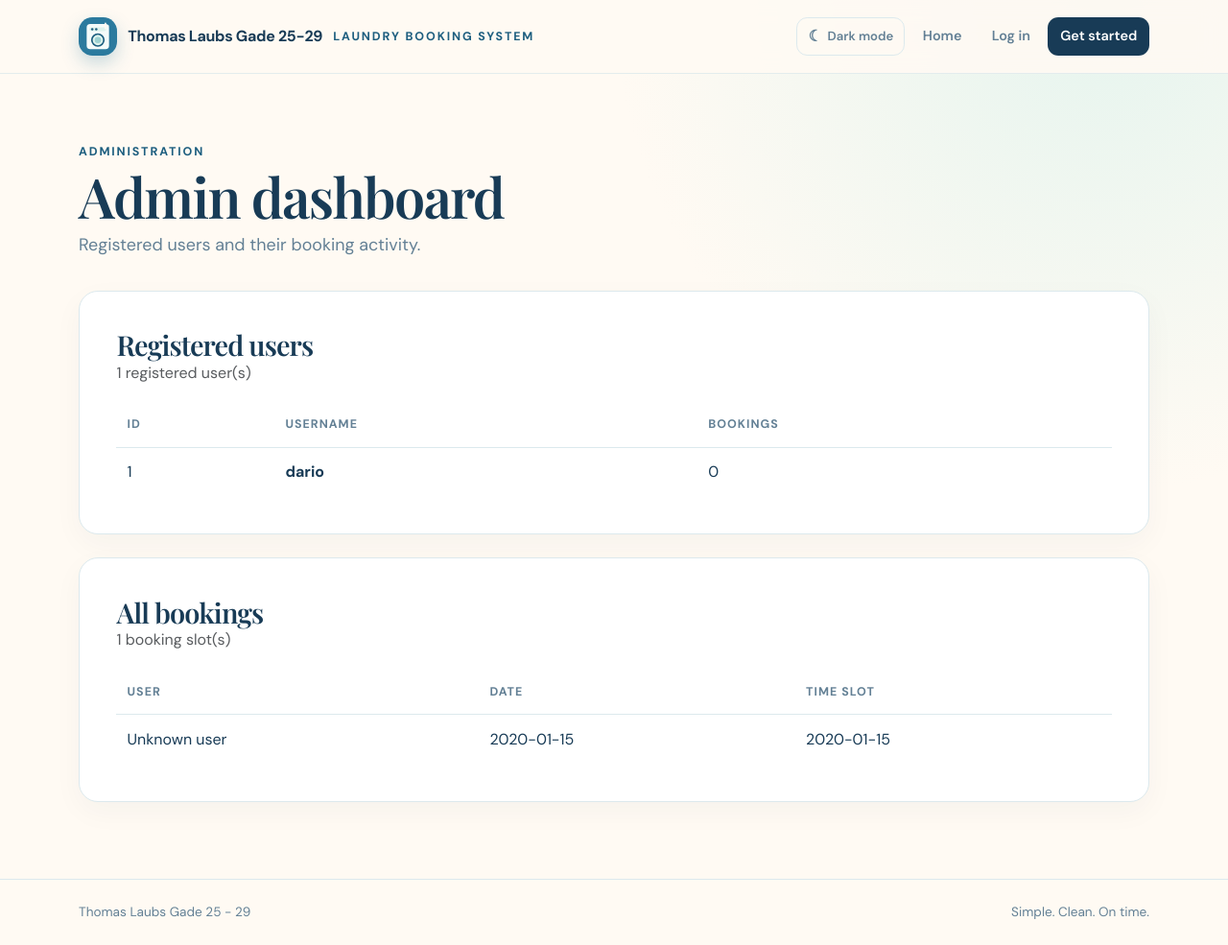
After one commit to elgrandebashky/TLGLaundry, a Flask app: template templates/admin_dashboard.html in a window 1280 px wide. The commit adds this page. Shown: the whole page at 96% size. Run offline with Flask 3, Linux system fonts and the light colour scheme; tables that the repository leaves empty hold one stand-in row (values such as "Sample post"); the template is opened without the code that fills it: values that come from a table or form of the project are taken from there, most other values are stand-ins (such as "Sample title", 1, 10 or a date in 2020).

Commit message:
Update project

```diff
--- a/app.py
+++ b/app.py
@@ -1,4 +1,4 @@
-from flask import Flask, render_template, request, redirect, url_for, flash
+from flask import Flask, abort, render_template, request, redirect, url_for, flash
 from flask_sqlalchemy import SQLAlchemy
 from flask_login import LoginManager, UserMixin, login_user, logout_user, login_required, current_user
 from sqlalchemy.exc import IntegrityError
@@ -18,6 +18,7 @@ TIME_SLOTS = [
     '9:00 - 10:00 PM',
 ]
 BOOKING_HOURS_PER_DAY = 3
+ADMIN_USERNAME = 'bashky'
 CONSECUTIVE_SLOT_GROUPS = [
     TIME_SLOTS[:8],
     TIME_SLOTS[8:],
@@ -171,6 +172,27 @@ def cancel_booking(booking_id):
     flash('Booking cancelled successfully.', 'success')
     return redirect(url_for('view_bookings'))
 
+# Admin Dashboard Route
+@app.route('/admin')
+@login_required
+def admin_dashboard():
+    if current_user.username != ADMIN_USERNAME:
+        abort(403)
+
+    users = User.query.order_by(User.username).all()
+    bookings = Booking.query.order_by(Booking.date, Booking.id).all()
+    usernames = {user.id: user.username for user in users}
+    booking_counts = {}
+    for booking in bookings:
+        booking_counts[booking.user_id] = booking_counts.get(booking.user_id, 0) + 1
+    return render_template(
+        'admin_dashboard.html',
+        users=users,
+        bookings=bookings,
+        usernames=usernames,
+        booking_counts=booking_counts,
+    )
+
 if __name__ == '__main__':
     with app.app_context():
         db.create_all()  # This creates all the tables in the database
--- a/static/style.css
+++ b/static/style.css
@@ -202,6 +202,13 @@ h2 { font-size: clamp(2rem, 4vw, 3.1rem); }
 .pill { padding: .35rem .65rem; color: #26725d; background: var(--mint); border-radius: 999px; font-size: .75rem; font-weight: 700; }
 .empty-state { padding: 2rem 1rem; color: var(--muted); text-align: center; background: #fbfdfc; border: 1px dashed var(--line); border-radius: .9rem; }
 .site-footer { padding: 1.5rem 0; color: var(--muted); border-top: 1px solid var(--line); font-size: .85rem; }
+.admin-section-heading { display: flex; align-items: center; justify-content: space-between; margin-bottom: 1.2rem; }
+.admin-section-heading h2 { margin: 0; font-size: 1.8rem; }
+.admin-table-wrap { overflow-x: auto; }
+.admin-table { width: 100%; color: var(--ink); border-collapse: collapse; }
+.admin-table th, .admin-table td { padding: .85rem .7rem; border-bottom: 1px solid var(--line); text-align: left; }
+.admin-table th { color: var(--muted); font-size: .78rem; letter-spacing: .08em; text-transform: uppercase; }
+.admin-table tbody tr:last-child td { border-bottom: 0; }
 
 :root[data-theme='dark'] .hero-art {
     background: linear-gradient(145deg, #1e5559, #25404b);
--- /dev/null
+++ b/templates/admin_dashboard.html
@@ -0,0 +1,77 @@
+{% extends "base.html" %}
+{% block title %}Admin dashboard — Thomas Laubs Gade 25 - 29{% endblock %}
+{% block content %}
+<div class="container">
+    <div class="page-heading">
+        <div class="eyebrow">Administration</div>
+        <h1>Admin dashboard</h1>
+        <p class="lead mb-0">Registered users and their booking activity.</p>
+    </div>
+
+    <div class="panel mb-4">
+        <div class="admin-section-heading">
+            <div>
+                <h2>Registered users</h2>
+                <p class="text-muted mb-0">{{ users|length }} registered user(s)</p>
+            </div>
+        </div>
+        {% if users %}
+            <div class="admin-table-wrap">
+                <table class="admin-table">
+                    <thead>
+                        <tr>
+                            <th>ID</th>
+                            <th>Username</th>
+                            <th>Bookings</th>
+                        </tr>
+                    </thead>
+                    <tbody>
+                        {% for user in users %}
+                            <tr>
+                                <td>{{ user.id }}</td>
+                                <td><strong>{{ user.username }}</strong></td>
+                                <td>{{ booking_counts.get(user.id, 0) }}</td>
+                            </tr>
+                        {% endfor %}
+                    </tbody>
+                </table>
+            </div>
+        {% else %}
+            <div class="empty-state">No users have registered yet.</div>
+        {% endif %}
+    </div>
+
+    <div class="panel">
+        <div class="admin-section-heading">
+            <div>
+                <h2>All bookings</h2>
+                <p class="text-muted mb-0">{{ bookings|length }} booking slot(s)</p>
+            </div>
+        </div>
+        {% if bookings %}
+            <div class="admin-table-wrap">
+                <table class="admin-table">
+                    <thead>
+                        <tr>
+                            <th>User</th>
+                            <th>Date</th>
+                            <th>Time slot</th>
+                        </tr>
+                    </thead>
+                    <tbody>
+                        {% for booking in bookings %}
+                            <tr>
+                                <td>{{ usernames.get(booking.user_id, 'Unknown user') }}</td>
+                                <td>{{ booking.date }}</td>
+                                <td>{{ booking.time_slot }}</td>
+                            </tr>
+                        {% endfor %}
+                    </tbody>
+                </table>
+            </div>
+        {% else %}
+            <div class="empty-state">No bookings have been made yet.</div>
+        {% endif %}
+    </div>
+</div>
+{% endblock %}
--- a/templates/base.html
+++ b/templates/base.html
@@ -35,6 +35,9 @@
                         <span class="current-user-icon" aria-hidden="true">●</span>
                         {{ current_user.username }}
                     </span>
+                    {% if current_user.username == 'bashky' %}
+                        <a href="{{ url_for('admin_dashboard') }}">Admin</a>
+                    {% endif %}
                     <a href="{{ url_for('view_bookings') }}">My bookings</a>
                     <a class="nav-cta" href="{{ url_for('book') }}">Book a slot</a>
                     <a href="{{ url_for('logout') }}">Log out</a>
```
